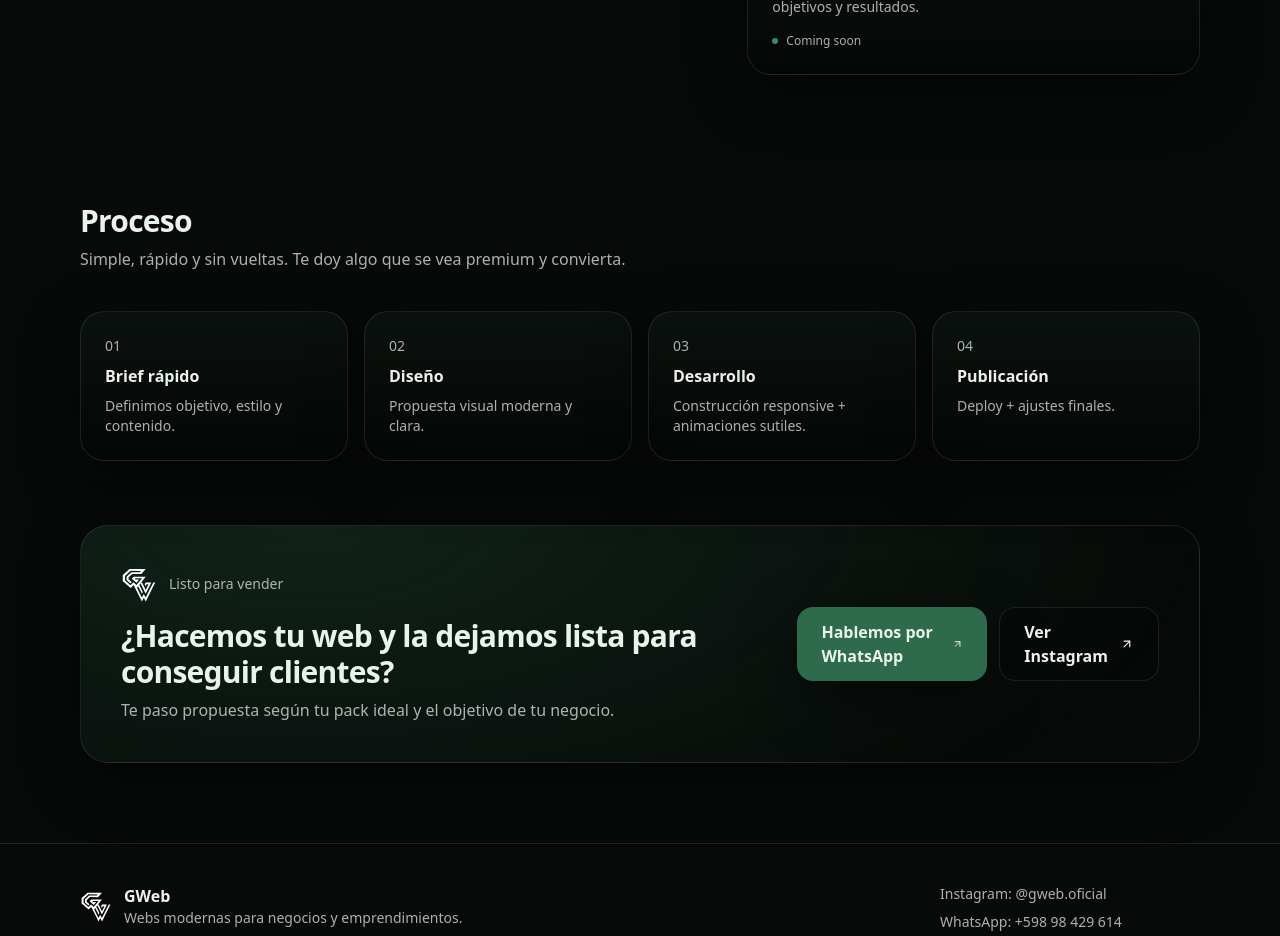
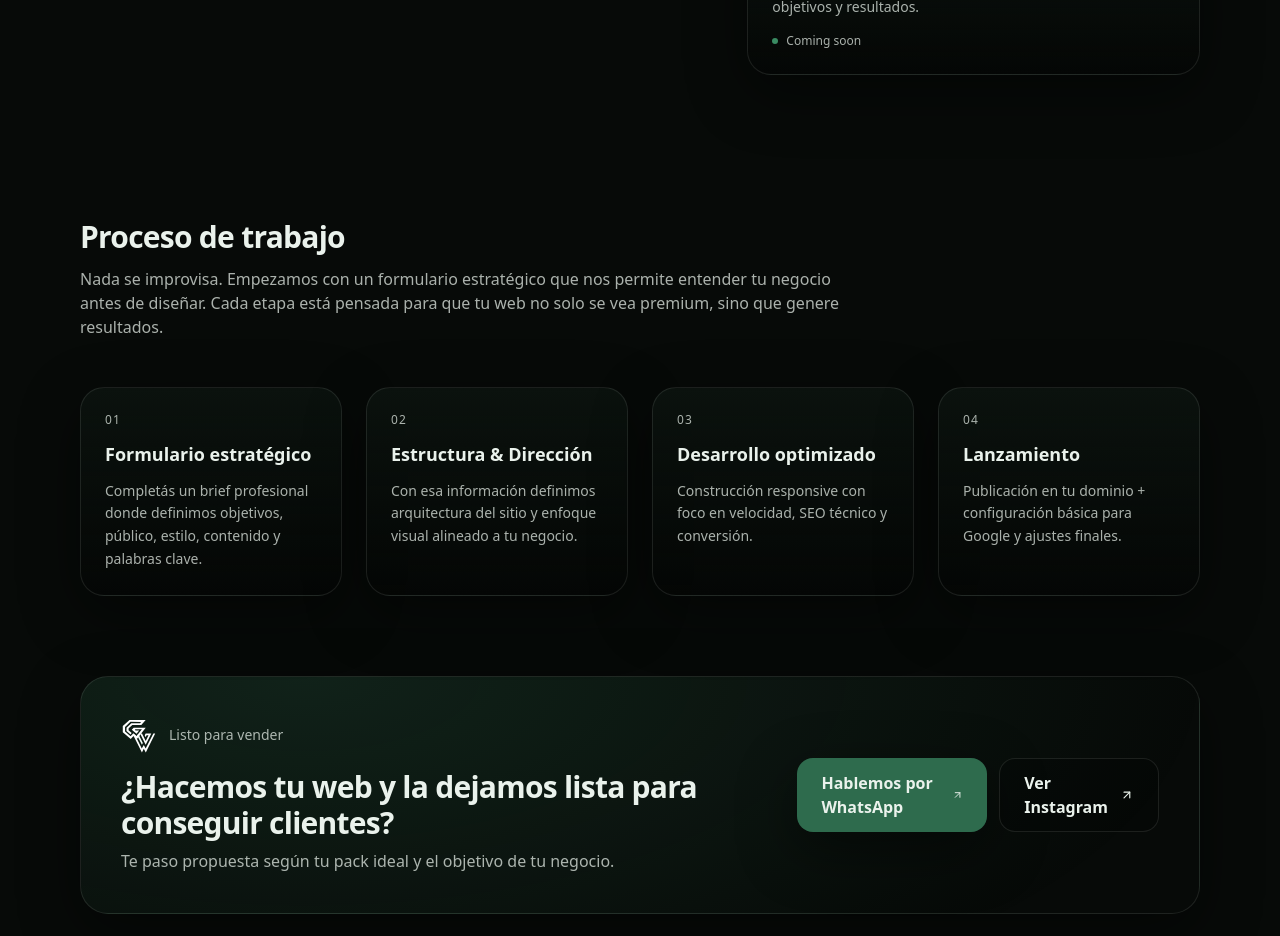
Before and after one commit to GuilleLeaal/gweb, a React (Vite) app: page / in a window 1280 px wide. Shown: the part 4240-5176 px from the top of the page. Built offline with nearby package versions, Linux system fonts and the light colour scheme.

Commit message:
Update process

```diff
--- a/src/components/sections/Process.tsx
+++ b/src/components/sections/Process.tsx
@@ -1,24 +1,57 @@
 const steps = [
-  { t: "Brief rápido", d: "Definimos objetivo, estilo y contenido." },
-  { t: "Diseño", d: "Propuesta visual moderna y clara." },
-  { t: "Desarrollo", d: "Construcción responsive + animaciones sutiles." },
-  { t: "Publicación", d: "Deploy + ajustes finales." },
+  {
+    t: "Formulario estratégico",
+    d: "Completás un brief profesional donde definimos objetivos, público, estilo, contenido y palabras clave."
+  },
+  {
+    t: "Estructura & Dirección",
+    d: "Con esa información definimos arquitectura del sitio y enfoque visual alineado a tu negocio."
+  },
+  {
+    t: "Desarrollo optimizado",
+    d: "Construcción responsive con foco en velocidad, SEO técnico y conversión."
+  },
+  {
+    t: "Lanzamiento",
+    d: "Publicación en tu dominio + configuración básica para Google y ajustes finales."
+  },
 ];
 
 export default function Process() {
   return (
-    <section id="process" className="mx-auto max-w-6xl px-4 py-16">
-      <h2 className="text-2xl md:text-3xl font-bold tracking-tight">Proceso</h2>
-      <p className="mt-2 text-gweb-muted max-w-2xl">
-        Simple, rápido y sin vueltas. Te doy algo que se vea premium y convierta.
-      </p>
+    <section id="process" className="mx-auto max-w-6xl px-4 py-20">
+      <div className="max-w-3xl">
+        <h2 className="text-2xl md:text-3xl font-bold tracking-tight">
+          Proceso de trabajo
+        </h2>
 
-      <div className="mt-10 grid gap-4 md:grid-cols-4">
+        <p className="mt-3 text-gweb-muted">
+          Nada se improvisa. Empezamos con un formulario estratégico que nos permite
+          entender tu negocio antes de diseñar. Cada etapa está pensada para que tu
+          web no solo se vea premium, sino que genere resultados.
+        </p>
+      </div>
+
+      <div className="mt-12 grid gap-6 md:grid-cols-4">
         {steps.map((s, idx) => (
-          <div key={s.t} className="rounded-3xl border border-gweb-line bg-gradient-to-b from-gweb-panel to-black/30 p-6 shadow-soft">
-            <div className="text-sm text-gweb-muted">0{idx + 1}</div>
-            <div className="mt-2 font-semibold">{s.t}</div>
-            <div className="mt-2 text-sm text-gweb-muted">{s.d}</div>
+          <div
+            key={s.t}
+            className="group relative rounded-3xl border border-gweb-line
+            bg-gradient-to-b from-gweb-panel to-black/30
+            p-6 shadow-soft transition-all duration-300
+            hover:-translate-y-1 hover:border-white/20"
+          >
+            <div className="text-xs tracking-widest text-gweb-muted">
+              0{idx + 1}
+            </div>
+
+            <div className="mt-3 font-semibold text-lg">
+              {s.t}
+            </div>
+
+            <div className="mt-3 text-sm text-gweb-muted leading-relaxed">
+              {s.d}
+            </div>
           </div>
         ))}
       </div>
```
